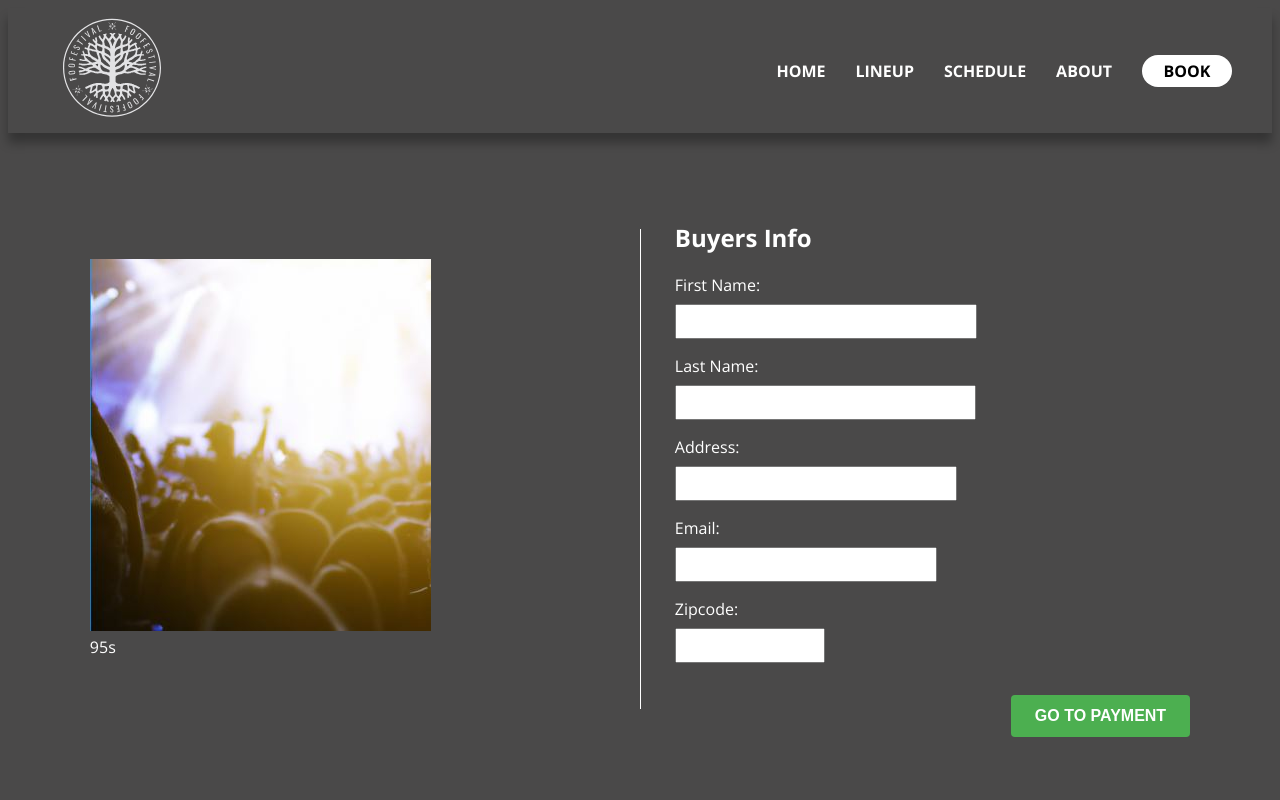
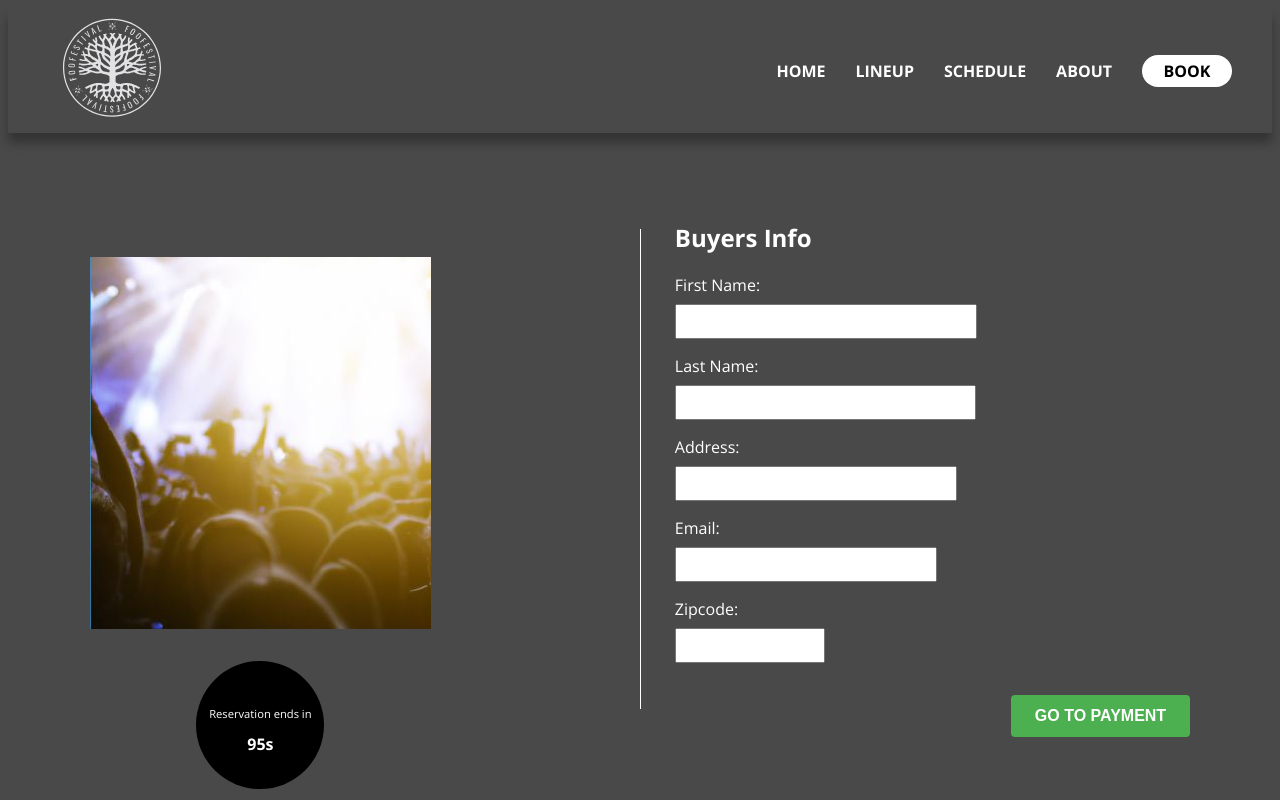
Before and after one commit to tombill143/foofest, a Next.js app: page /booking/buyers_info in a window 1280 px wide. Shown: the top 800 px of the page. Built offline with nearby package versions, Linux system fonts and the light colour scheme.

Commit message:
timer counts down v1 styling

```diff
--- a/src/pages/componants/Timer.js
+++ b/src/pages/componants/Timer.js
@@ -1,6 +1,5 @@
 
-// import "./styles.css";
-
+import styles from "src/styles/Timer.module.css";
 import { useEffect, useState } from "react";
 
 const useCountDown = (start) => {
@@ -8,6 +7,7 @@ const useCountDown = (start) => {
   useEffect(() => {
     if (counter === 0) {
       return;
+      // guess we're adding some uuuh a popup screen saying time is up
     }
     const timer = setTimeout(() => {
       setCounter(counter - 1);
@@ -19,7 +19,16 @@ const useCountDown = (start) => {
 
 function Timer({ seconds }) {
   const timeLeft = useCountDown(seconds);
-  return <div>{timeLeft}s</div>;
+  return (
+
+    <div className={styles.timercontainer}>
+       <div className={styles.timertext}>
+         <p>Reservation ends in</p>
+         <div className={styles.timer}>{timeLeft}s</div>
+       </div>
+    </div>
+  )
+
 }
 
 export default Timer;
--- a/src/styles/Booking.module.css
+++ b/src/styles/Booking.module.css
@@ -44,7 +44,12 @@
 }
 
 .leftColumn {
-  margin-bottom: 14em;
+  margin-bottom: 6em;
+  gap: 2rem;
+  display: flex;
+  flex-direction: column;
+  justify-content: center;
+  align-items: center;
 }
 
 .rightColumn {
--- /dev/null
+++ b/src/styles/Timer.module.css
@@ -0,0 +1,24 @@
+.timer{
+    /* background-color: black; */
+    font-size: 1rem;
+    font-weight: 600;
+}
+
+.timercontainer{
+    background-color: black;
+    border-radius: 50%;
+    height: 8rem;
+    width: 8rem;
+    display: flex;
+    justify-content: center;
+    align-items: center;
+
+}
+
+.timertext{
+    display: flex;
+    flex-direction: column;
+    align-items: center;
+    font-size: 0.7rem;
+
+}
```
